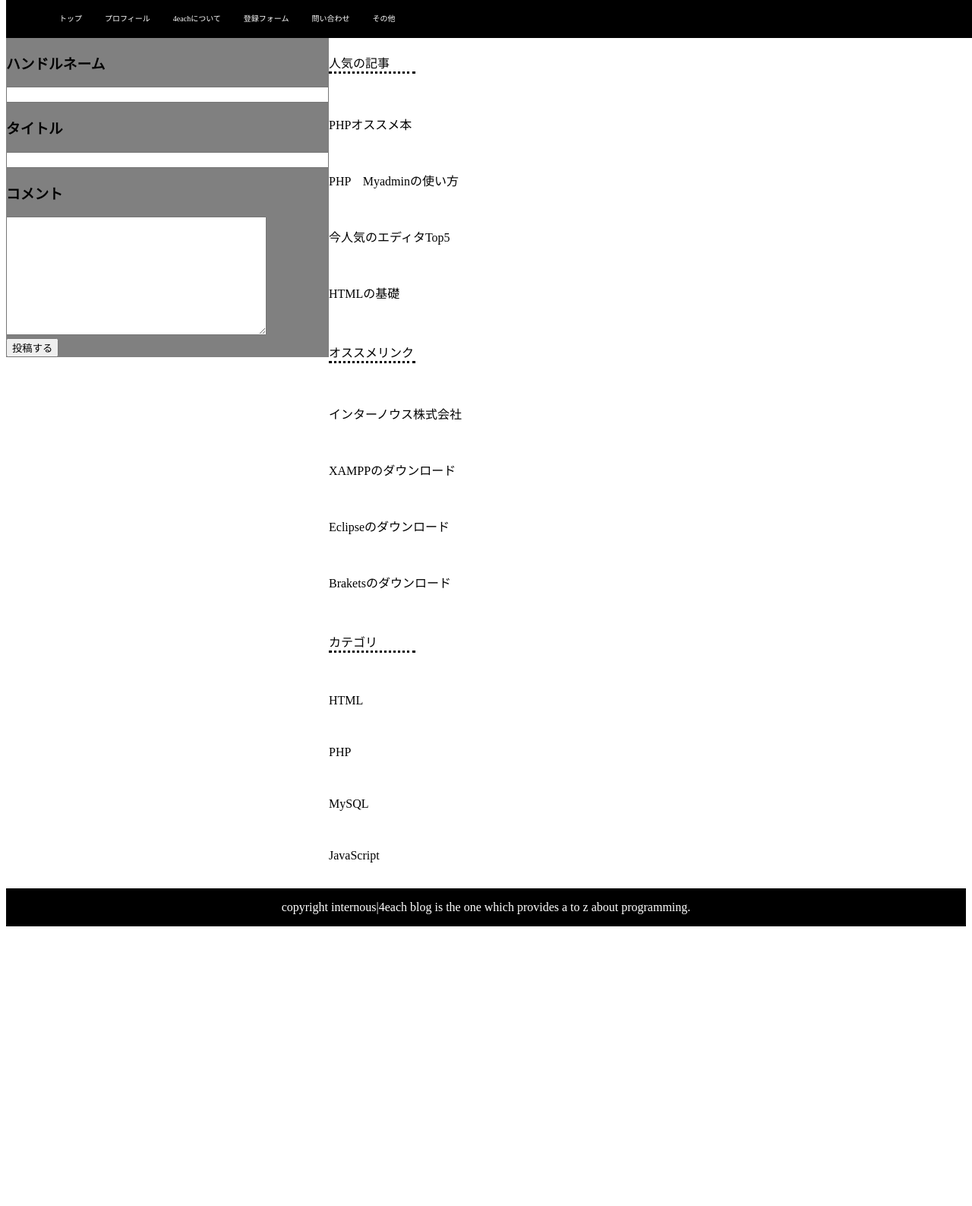
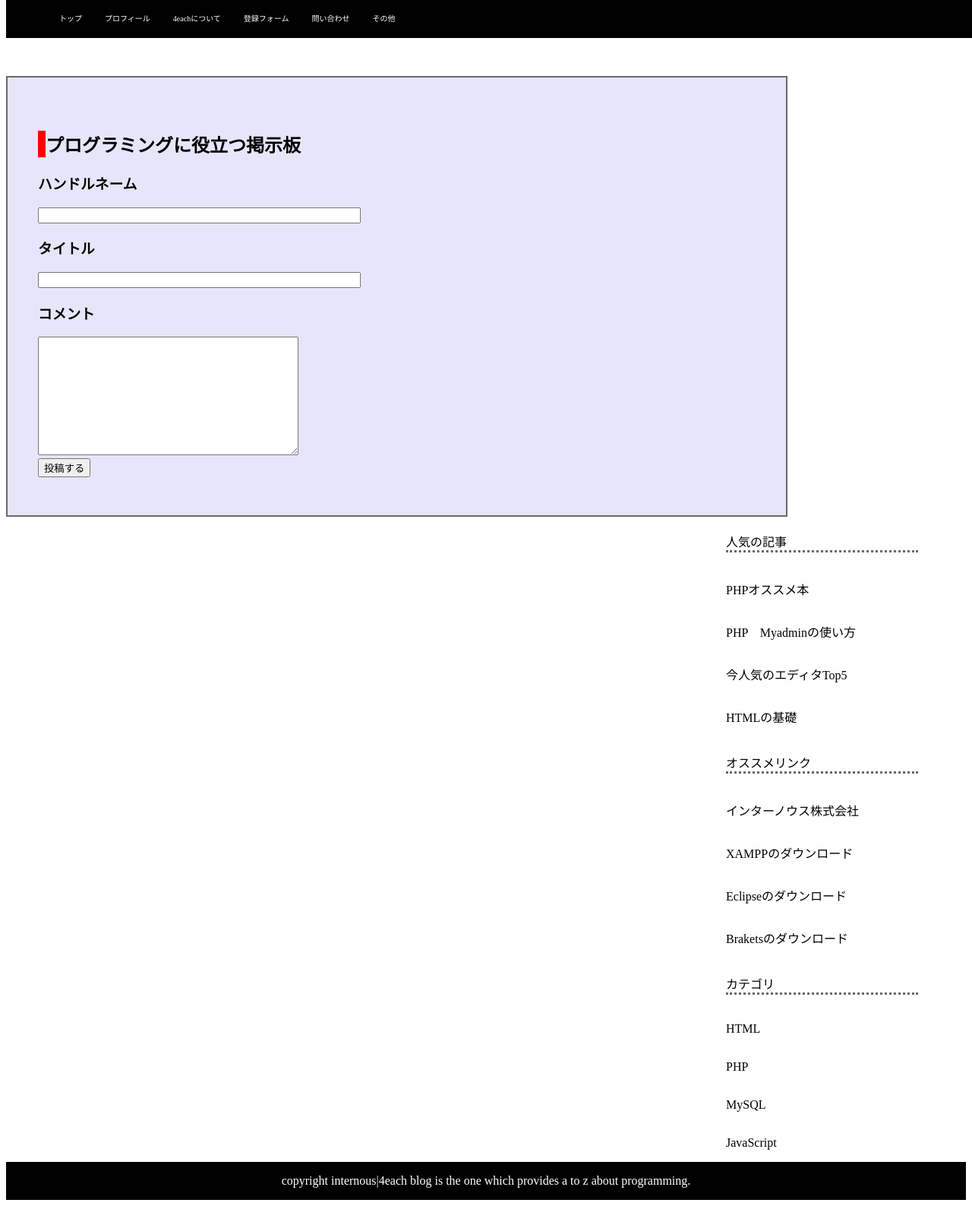
Before and after one commit to okateru/test, a PHP site: page /4each/ in a window 1280 px wide. Shown: the part 130-1717 px from the top of the page at 76% size. Before the commit the page ends 1349 px from the top, so only its background shows below. Run offline with PHP 8.4, Linux system fonts and the light colour scheme; data that the repository does not hold is empty.

Commit message:
20191021

```diff
--- a/4each/index.php
+++ b/4each/index.php
@@ -6,19 +6,6 @@
 	<link rel="stylesheet"type="text/css"href="style.css">
 </head>
 	<body>
-
-		<?php
-			mb_internal_encoding("utf8");
-			$pdo=new PDO("mysql:dbname=contactform;host=localhost;","root","mysql");
-			$stmt=$pdo->query("select *from 4each");
-			while($row=$stmt->fetch()){
-				echo $row['handlename'];
-				echo $row['title'];
-				echo $row['comments'];
-			}
-		?>
-
-
 		<header>
 			<img src="4eachblog_logo.jpg">
 		</header>
@@ -33,6 +20,9 @@
 			</ul>
 		<div class="left">
 			<form method="post" action="insert.php" class="form">
+			<section>
+				<h2>プログラミングに役立つ掲示板</h2>
+			</section>
 			<section>
 				<h3>ハンドルネーム</h3>
 				<input type="text" class="text" name="handlename" size="50">
@@ -56,13 +46,13 @@
 			</section>
 			<section>
 				<br>
-				<p>PHPオススメ本</p>
+				<p class="element1">PHPオススメ本</p>
 				<br>
-				<p>PHP　Myadminの使い方</p>
+				<p class="element2">PHP　Myadminの使い方</p>
 				<br>
-				<p>今人気のエディタTop5</p>
+				<p class="element3">今人気のエディタTop5</p>
 				<br>
-				<p>HTMLの基礎</p>
+				<p class="element4">HTMLの基礎</p>
 				<br>
 			</section>
 			<section>
@@ -70,13 +60,13 @@
 			</section>
 			<section>
 				<br>
-				<p>インターノウス株式会社</p>
+				<p class="element1">インターノウス株式会社</p>
 				<br>
-				<p>XAMPPのダウンロード</p>
+				<p class="element2">XAMPPのダウンロード</p>
 				<br>
-				<p>Eclipseのダウンロード</p>
+				<p class="element3">Eclipseのダウンロード</p>
 				<br>
-				<p>Braketsのダウンロード</p>
+				<p class="element4">Braketsのダウンロード</p>
 				<br>
 			</section>
 			<section>
@@ -84,16 +74,32 @@
 			</section>
 			<section>
 				<br>
-				<p>HTML</p>
+				<p class="element1">HTML</p>
 				<br>
-				<p>PHP</p>
+				<p class="element2">PHP</p>
 				<br>
-				<p>MySQL</p>
+				<p class="element3">MySQL</p>
 				<br>
-				<p>JavaScript</p>
+				<p class="element4">JavaScript</p>
 				<br>
 			</section>
 		</div>
+
+			<?php
+			mb_internal_encoding("utf8");
+			$pdo=new PDO("mysql:dbname=contactform;host=localhost;","root","mysql");
+			$stmt=$pdo->query("select *from 4each");
+			while($row=$stmt->fetch()){
+				echo"<div class='kiji'>";
+				echo"<h3>".$row['title']."</h3>";
+				echo"<div class='contents'>";
+				echo $row['comments'];
+				echo"<div class='handlename'>posted by ".$row['handlename']."</div>";
+				"</div>";
+				"</div>";
+			}
+		?>
+
 		</main>
 		<fooder>
 			<p>copyright internous|4each blog is the one which provides a to z about programming.</p>
--- a/4each/style.css
+++ b/4each/style.css
@@ -24,28 +24,64 @@ li{
 .left{
 	clear: both;
 	float:left;
-	background-color: gray;
-	width 70%;
+	background-color: #e6e6fa;
+	border: solid 2px #696969;
+	width 75%;
+	padding-top: 50px;
+	padding-right: 560px;
+	padding-left: 40px;
+	padding-bottom: 50px;
+	margin-top: 50px;
+}
+
+h2{
+	border-left:solid 10px red;
+}
+
+
+.kiji{
+	clear: both;
+	float:left;
+	background-color: #e6e6fa;
+	border: solid 2px #696969;
+	width: 74%;
 }
 
 .right{
-/*	float:right;*/
-	float:left;
-	width: 30%;
+	float:right;
+	width: 25%;
 	height: auto;
 }
 
 .right p{
-
+		float:left;
 }
 
 .right .title{
-	border-bottom: dotted;
-	width: 30%;
+	clear: both;
+	border-bottom: dotted #696969;
+	width: 80%;
 	height: auto;
 	margin-top: 20px;
 	margin-bottom: 20px;
 }
+
+.right .element1{
+	clear: both;
+}
+
+.right .element2{
+	clear: both;
+}
+
+.right .element3{
+	clear: both;
+}
+
+.right .element4{
+	clear: both;
+}
+
 
 fooder p{
 	clear: both;
```
